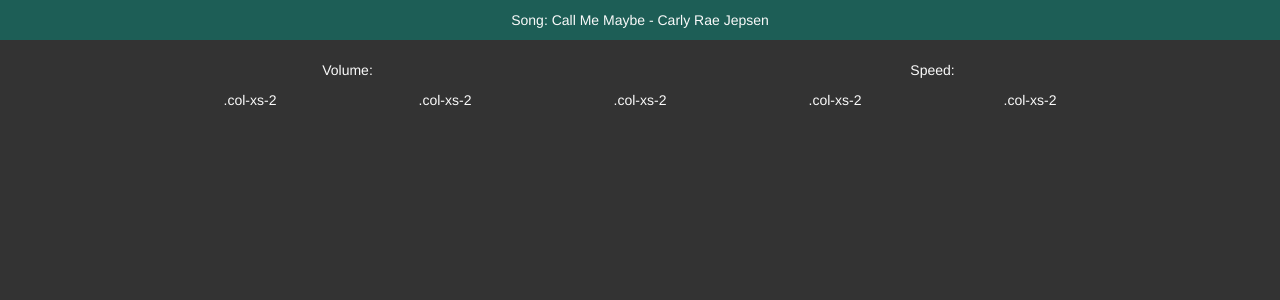
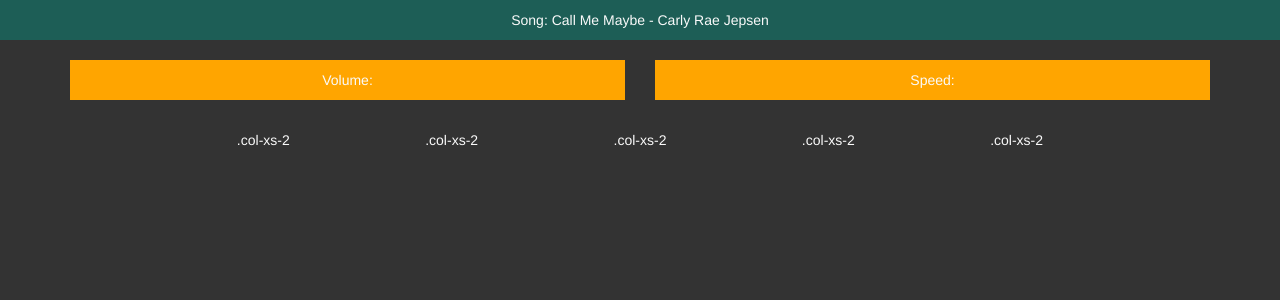
Before and after one commit to mitchellgu/Falangafone, a Flask app: page / in a window 1280 px wide. Shown: the part 80-380 px from the top of the page. Run offline with Flask 2, Linux system fonts and the light colour scheme; parts of the project's set-up code (start-up, migrations or seed data) failed here and were passed over; some libraries are stand-ins or nearby versions.

Commit message:
minor css changes to horizontal bars

```diff
--- a/static/styles.css
+++ b/static/styles.css
@@ -32,6 +32,17 @@
 
 section.content {
     margin-top: 20px;
+}
+
+.horizontal-bar p {
+    margin: 0;
+    padding: 10px;
+    background-color: orange;
+    margin-bottom: 10px;
+}
+
+#equalizer {
+    padding: 20px;
 }
 
 /*
--- a/templates/index.html
+++ b/templates/index.html
@@ -16,7 +16,7 @@
           <div class="col-sm-4">
               <h1 class="brand-heading">Leap Music</h1>
           </div>
-          <div class="col-sm-8">
+          <div class="col-sm-8 hidden-xs">
               <p class="description">Control your music with Leap Motion -- Select a song to begin. </br> Want to know what each gesture does? Click <a href="about.html">here</a>.</p>
           </div>
       </div>
@@ -29,20 +29,19 @@
   </section>
   <section class="container content">
     <div class="row row-centered">
-      <div class="col-xs-6">
-        <p>Volume: <span id="volume"></span></p>
+      <div class="col-sm-6 horizontal-bar">
+        <p class="">Volume: <span id="volume"></span></p>
       </div>
-      <div class="col-xs-6">
-        <p>Speed: <span id="speed"></span></p>
+      <div class="col-sm-6 horizontal-bar">
+        <p class="">Speed: <span id="speed"></span></p>
       </div>
     </div>
-    <div class="row row-centered">
+    <div id="equalizer" class="row row-centered">
       <div class="col-xs-2 col-xs-offset-1">.col-xs-2</div>
       <div class="col-xs-2">.col-xs-2</div>
       <div class="col-xs-2">.col-xs-2</div>
       <div class="col-xs-2">.col-xs-2</div>
       <div class="col-xs-2">.col-xs-2</div>
-
     </div>
   </span>
 </body>
```
